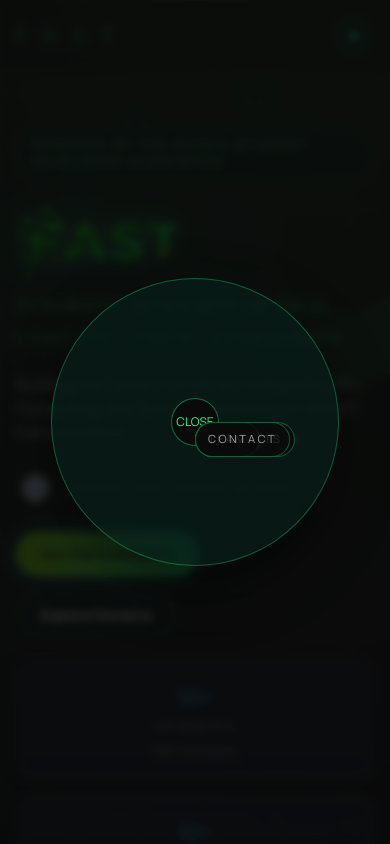
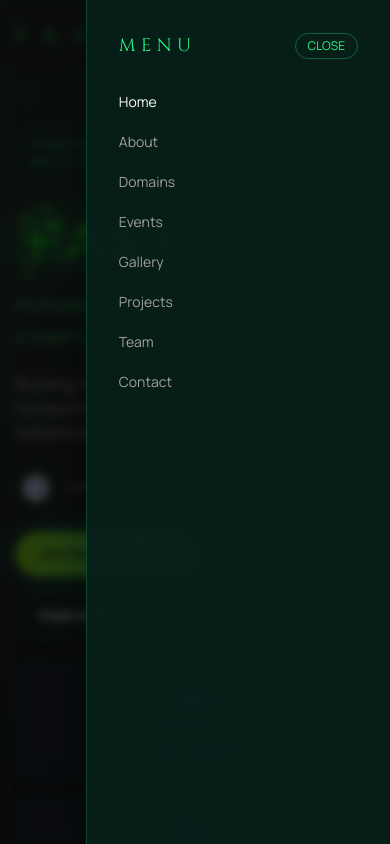
Before and after one commit to UtkarshOver9000/F.A.S.T-website, a React (Vite) app: page /#/home in a window 390 px wide. Both pictures are taken after a click on the button "Toggle navigation". Shown: the top 844 px of the page. Built offline with nearby package versions, Linux system fonts and the light colour scheme.

Commit message:
Revert to standard mobile drawer menu

```diff
--- a/src/App.jsx
+++ b/src/App.jsx
@@ -459,60 +459,57 @@ const App = () => {
             </a>
             <button
               type="button"
-              className="relative flex h-10 w-10 items-center justify-center rounded-full border border-fast-neon/30 bg-fast-deep/70 md:hidden"
+              className="flex h-10 w-10 items-center justify-center rounded-full border border-fast-neon/30 bg-fast-deep/70 md:hidden"
               onClick={() => setMenuOpen((prev) => !prev)}
               aria-label="Toggle navigation"
             >
-              <span className="absolute h-8 w-8 rounded-full border border-fast-neon/50" />
-              <span className="absolute h-2 w-2 rounded-full bg-fast-neon shadow-glow" />
+              <div className="flex flex-col gap-1">
+                <span className="h-0.5 w-5 bg-fast-neon" />
+                <span className="h-0.5 w-5 bg-fast-neon" />
+                <span className="h-0.5 w-5 bg-fast-neon" />
+              </div>
             </button>
           </div>
         </div>
         <AnimatePresence>
           {menuOpen ? (
             <motion.div
-              className="fixed inset-0 z-40 flex items-center justify-center bg-fast-black/80 backdrop-blur-sm md:hidden"
+              className="fixed inset-0 z-40 flex justify-end bg-fast-black/70 backdrop-blur-sm md:hidden"
               initial={{ opacity: 0 }}
               animate={{ opacity: 1 }}
               exit={{ opacity: 0 }}
             >
               <motion.div
-                className="relative h-72 w-72 rounded-full border border-fast-neon/30 bg-fast-deep/70 shadow-deep"
-                initial={{ scale: 0.8, rotate: -20, opacity: 0 }}
-                animate={{ scale: 1, rotate: 0, opacity: 1 }}
-                exit={{ scale: 0.85, opacity: 0 }}
-                transition={{ duration: 0.4, ease: "easeOut" }}
+                initial={{ x: "100%" }}
+                animate={{ x: 0 }}
+                exit={{ x: "100%" }}
+                transition={{ duration: 0.35, ease: "easeOut" }}
+                className="h-full w-[78%] border-l border-fast-neon/20 bg-fast-deep/95 p-8 text-sm shadow-deep"
               >
+                <div className="mb-8 flex items-center justify-between">
+                  <span className="font-heading text-lg tracking-[0.3em] text-fast-neon">MENU</span>
                   <button
                     type="button"
-                  className="absolute left-1/2 top-1/2 flex h-12 w-12 -translate-x-1/2 -translate-y-1/2 items-center justify-center rounded-full border border-fast-neon/40 bg-fast-black text-xs text-fast-neon"
+                    className="rounded-full border border-fast-neon/30 px-3 py-1 text-xs text-fast-neon"
                     onClick={() => setMenuOpen(false)}
                   >
                     CLOSE
                   </button>
-                {NAV_ITEMS.map((item, index) => {
-                  const angle = (360 / NAV_ITEMS.length) * index - 90;
-                  const rad = (Math.PI / 180) * angle;
-                  const radius = 118;
-                  const x = Math.cos(rad) * radius;
-                  const y = Math.sin(rad) * radius;
-                  return (
-                    <motion.a
+                </div>
+                <div className="flex flex-col gap-5">
+                  {NAV_ITEMS.map((item) => (
+                    <a
                       key={item.label}
                       href={`#/${item.path}`}
-                      className={`absolute left-1/2 top-1/2 rounded-full border border-fast-neon/30 bg-fast-black/80 px-3 py-2 text-[0.7rem] uppercase tracking-[0.22em] ${
-                        route === item.path ? "text-white" : "text-fast-mist"
+                      className={`transition ${
+                        route === item.path ? "text-white" : "text-fast-mist hover:text-white"
                       }`}
-                      style={{ transform: `translate(-50%, -50%) translate(${x}px, ${y}px)` }}
-                      initial={{ opacity: 0, scale: 0.6 }}
-                      animate={{ opacity: 1, scale: 1 }}
-                      transition={{ delay: 0.05 * index }}
                       onClick={() => setMenuOpen(false)}
                     >
                       {item.label}
-                    </motion.a>
-                  );
-                })}
+                    </a>
+                  ))}
+                </div>
               </motion.div>
             </motion.div>
           ) : null}
```
Lines whose indentation alone changed are shown as unchanged.
